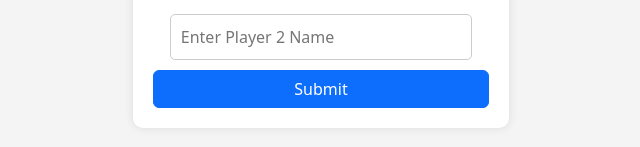
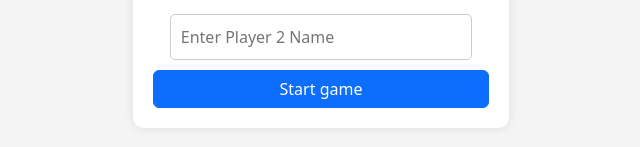
Before and after one commit to acciojob/tictactoe-nandan881, a website: page main.html in a window 1280 px wide. Shown: the part 405-552 px from the top of the page, 319-959 px from the left. Drawn offline with nearby package versions, Linux system fonts and the light colour scheme.

Commit message:
created a submission

```diff
--- a/main.html
+++ b/main.html
@@ -62,7 +62,7 @@
       <h1>Tic Tac Toe</h1>
       <input type="text" id="player-1" placeholder="Enter Player 1 Name">
       <input type="text" id="player-2" placeholder="Enter Player 2 Name">
-      <button id="submit" class="btn btn-primary w-100">Submit</button>
+      <button id="submit" class="btn btn-primary w-100">Start game</button>
     </div>
     <div class="game-section" id="game-section" style="display: none;">
       <h1>Tic Tac Toe</h1>
```
